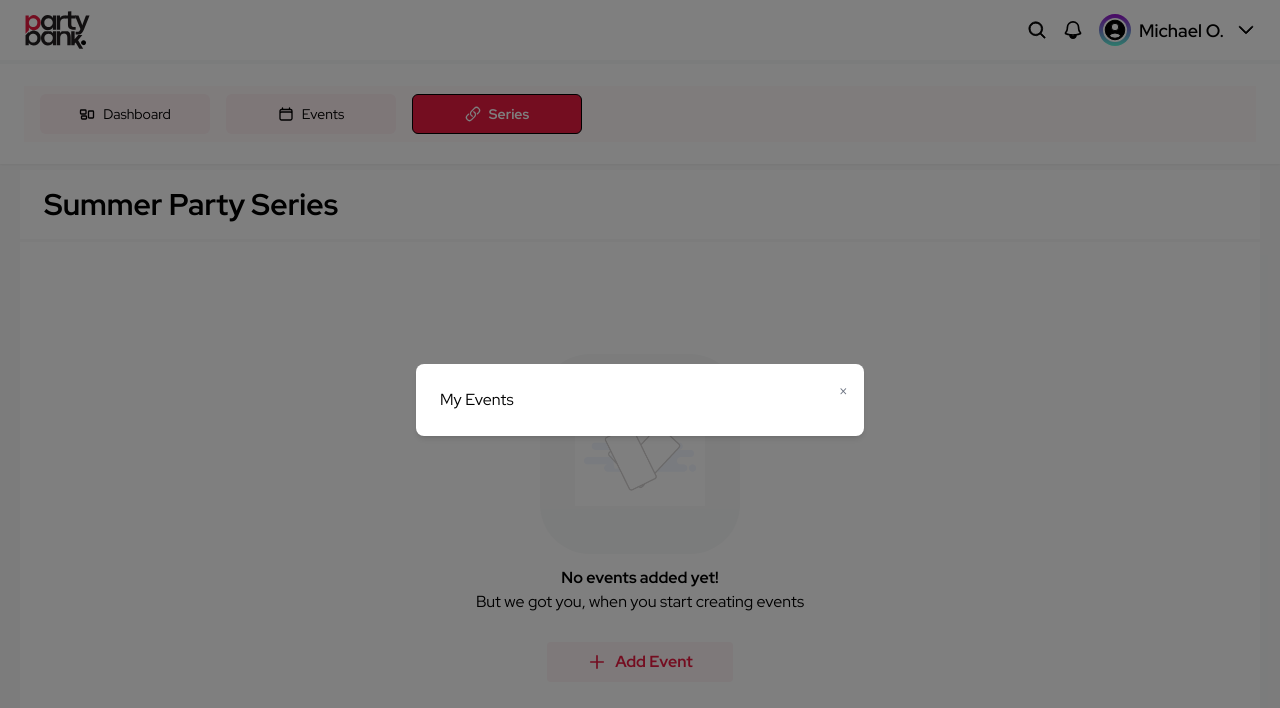
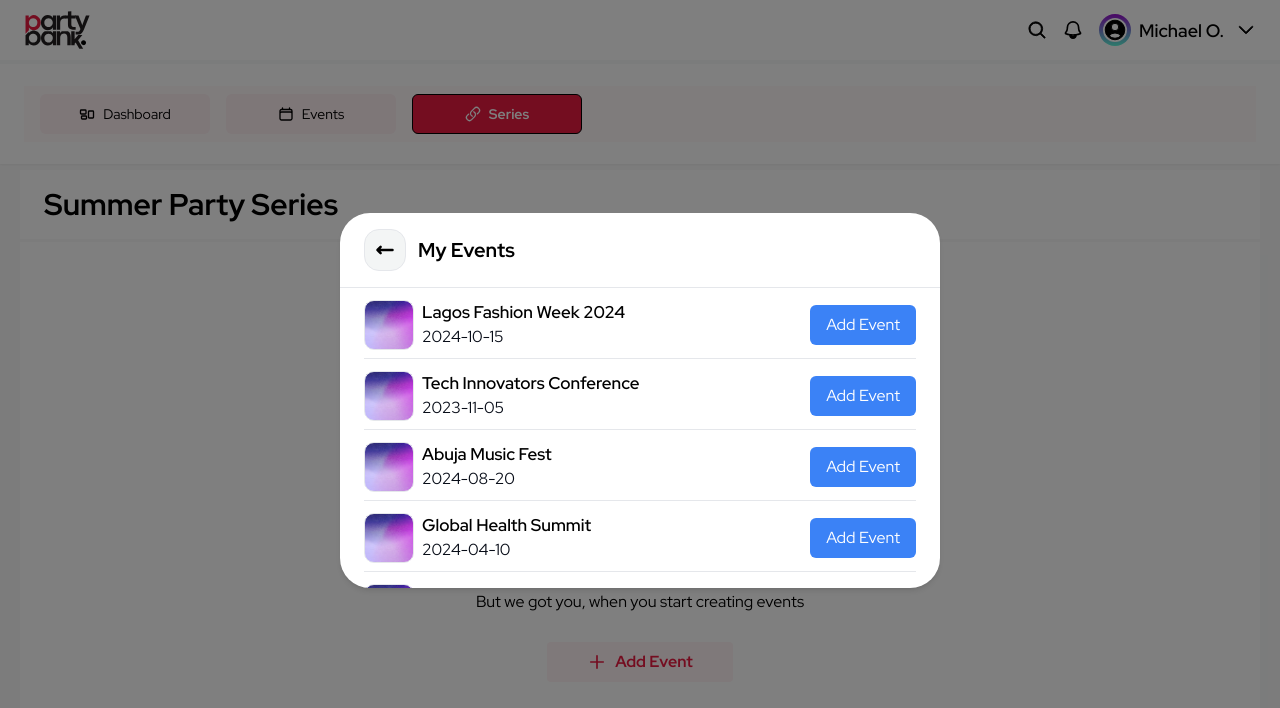
Before and after one commit to dejmartins/partybank-organizer, a Next.js app: page /dashboard/series/series_001/events in a window 1280 px wide. Shown: the top 708 px of the page. Built offline with nearby package versions, Linux system fonts and the light colour scheme.

Commit message:
add-event modal showing

```diff
--- a/app/dashboard/series/[id]/events/page.tsx
+++ b/app/dashboard/series/[id]/events/page.tsx
@@ -3,7 +3,7 @@
 import { series } from "@/app/lib/placeholder-data";
 import EmptyState from "@/app/ui/dashboard/empty-state";
 import Card from "@/app/ui/events/card";
-import Modal from "@/app/ui/modal/base-modal";
+import AddEventModal from "@/app/ui/modal/add-event";
 import { PlusIcon } from "@heroicons/react/24/outline";
 import { usePathname } from "next/navigation";
 
@@ -41,9 +41,9 @@ export default function Page() {
                 ) : (
                     <div className="md:mt-20 flex flex-col items-center">
                         <EmptyState title="No events added yet!" />
-                        <Modal isOpen={true} onClose={() => {}}>
-                            <p>My Events</p>
-                        </Modal>
+
+                        <AddEventModal />
+
                         <button className="flex items-center justify-center gap-2 bg-[#E91B410D] text-[var(--pb-c-red)] font-[700] mt-7 rounded-[4px] w-[186px] py-2 cursor-pointer">
                             <PlusIcon className="w-5 stroke-[2px]" />
                             Add Event
--- /dev/null
+++ b/app/ui/modal/add-event.tsx
@@ -0,0 +1,53 @@
+import { BackButton } from "../series/buttons";
+import Modal from "./base-modal";
+import { events } from "@/app/lib/placeholder-data";
+
+export default function AddEventModal() {
+    const handleAddEvent = (event: any) => {
+        console.log("Event added:", event);
+    };
+
+    return (
+        <Modal isOpen={true} onClose={() => {}}>
+            <div className="">
+                <div className="flex items-center gap-3 px-6 py-4 border-0 border-b">
+                    <BackButton href="/dashboard/series" />
+                    <h3 className="text-xl font-bold line-clamp-1">My Events</h3>
+                </div>
+                <div className="h-[300px] overflow-y-auto">
+                    {events.length > 0 ? (
+                        <div className="px-6">
+                            {events.map((event) => (
+                                <div className="flex items-center justify-between gap-2 my-3 border-0 border-b pb-2">
+                                    <div className="flex items-center gap-2">
+                                        <div
+                                            className="min-w-[50px] min-h-[50px] border bg-cover bg-center rounded-[10px] overflow-hidden"
+                                            style={{
+                                                backgroundImage: `url("${event.image || '/defaultImage.png'}")`,
+                                            }}
+                                        ></div>
+                                        <div>
+                                            <h3 className="text-[17px] font-[600] line-clamp-2">{event.name}</h3>
+                                            <p className="text-[#080D18]">{event.date}</p>
+                                        </div>
+                                    </div>
+
+                                    <button
+                                        className="bg-blue-500 hover:bg-blue-600 text-white px-4 py-2 rounded-md"
+                                        onClick={() => handleAddEvent(event)}
+                                    >
+                                        Add Event
+                                    </button>
+                                </div>
+                            ))}
+                        </div>
+                    ) : (
+                        <div>
+                            <p>No event</p>
+                        </div>
+                    )}
+                </div>
+            </div>
+        </Modal>
+    );
+}
--- a/app/ui/modal/base-modal.tsx
+++ b/app/ui/modal/base-modal.tsx
@@ -12,14 +12,14 @@ export default function Modal({ isOpen, onClose, children }: ModalProps) {
 
   return (
     <div className="fixed inset-0 z-50 flex items-center justify-center bg-black bg-opacity-50">
-      <div className="relative w-full max-w-md p-6 bg-white rounded-lg shadow-md">
+      <div className="relative w-full max-w-md md:max-w-[600px] bg-white rounded-[30px] shadow-md">
 
-        <button
+        {/* <button
           onClick={onClose}
           className="absolute top-4 right-4 text-gray-500 hover:text-gray-700 focus:outline-none"
         >
           &times;
-        </button>
+        </button> */}
 
         <div>
           {children}
```
